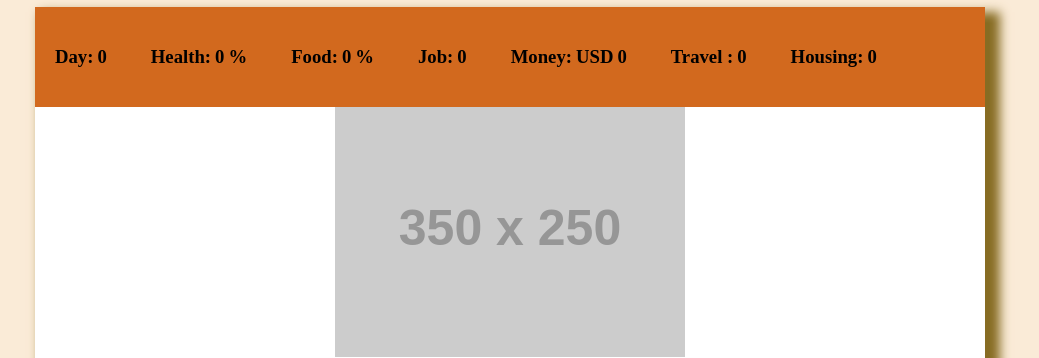
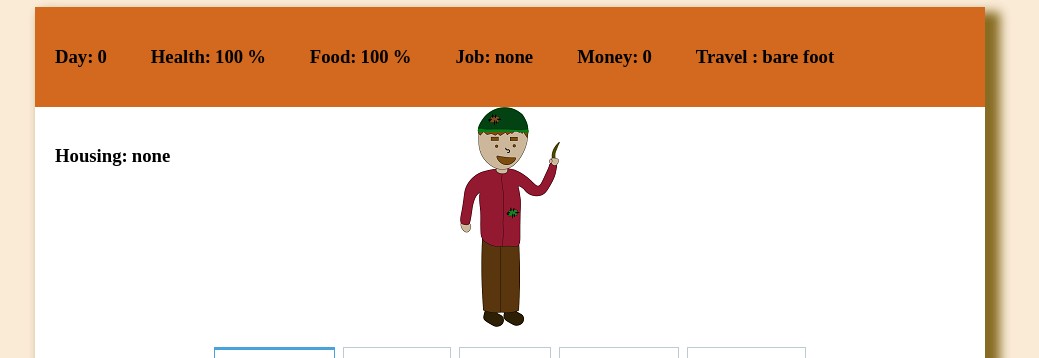
Before and after one commit to Yawo-Siatitse/TrashMan, a plain HTML site: page index.html in a window 1280 px wide. Shown: the part 73-431 px from the top of the page, without its empty margins (130-1169 px from the left). Drawn offline with Linux system fonts and the light colour scheme; placeholder pictures from the web are drawn by us.

Commit message:
Added JavaScript
Added javascript and changed a little html

```diff
--- a/index.html
+++ b/index.html
@@ -7,6 +7,7 @@
 
     <title>TrashMan | Life Stimulation Game</title>
     <link href="css/styles.css" type="text/css" rel="stylesheet">
+
   </head>
 
 <body>
@@ -38,8 +39,7 @@
 
             <div class="menu-item">
                 <h3>Money: </h3>
-                <h3>USD </h3>
-                <h3 id="accountUSD">0</h3>
+                <h3 id="money">0</h3>
             </div>
 
             <div class="menu-item">
@@ -53,7 +53,7 @@
         </div>
 
         <div class="image-container">
-            <a href="https://placeholder.com"><img src="http://via.placeholder.com/350x250"></a>
+            <a href="images/Trash%20Man.png"><img src="images/Trash%20Man.png"></a>
         </div>
 
 
@@ -98,5 +98,6 @@
 </div>
 
     </div>
+<script src="./js/scripts.js" charset="utf-8"></script>
 </body>
 </html>
--- a/js/scripts.js
+++ b/js/scripts.js
@@ -0,0 +1,23 @@
+let dayNum = 0;
+let healthPer = 100;
+let foodPer = 100;
+let jobTit = "none";
+let moneyNum = 0;
+let travel = "bare foot";
+let housing = "none";
+
+document.getElementById('dayNum').innerHTML = dayNum;
+document.getElementById('healthPer').innerHTML = healthPer;
+document.getElementById('foodPer').innerHTML = foodPer;
+document.getElementById('JobTitle').innerHTML = jobTit;
+document.getElementById('money').innerHTML = moneyNum;
+document.getElementById('travel').innerHTML = travel;
+document.getElementById('house').innerHTML = housing;
+
+document.getElementById('dayNum').onClick = healthUp;
+function healthUp()
+{
+
+    document.getElementById('dayNum').innerHTML = dayNum;
+}
+document.getElementById('dayNum').innerHTML = dayNum;
```
